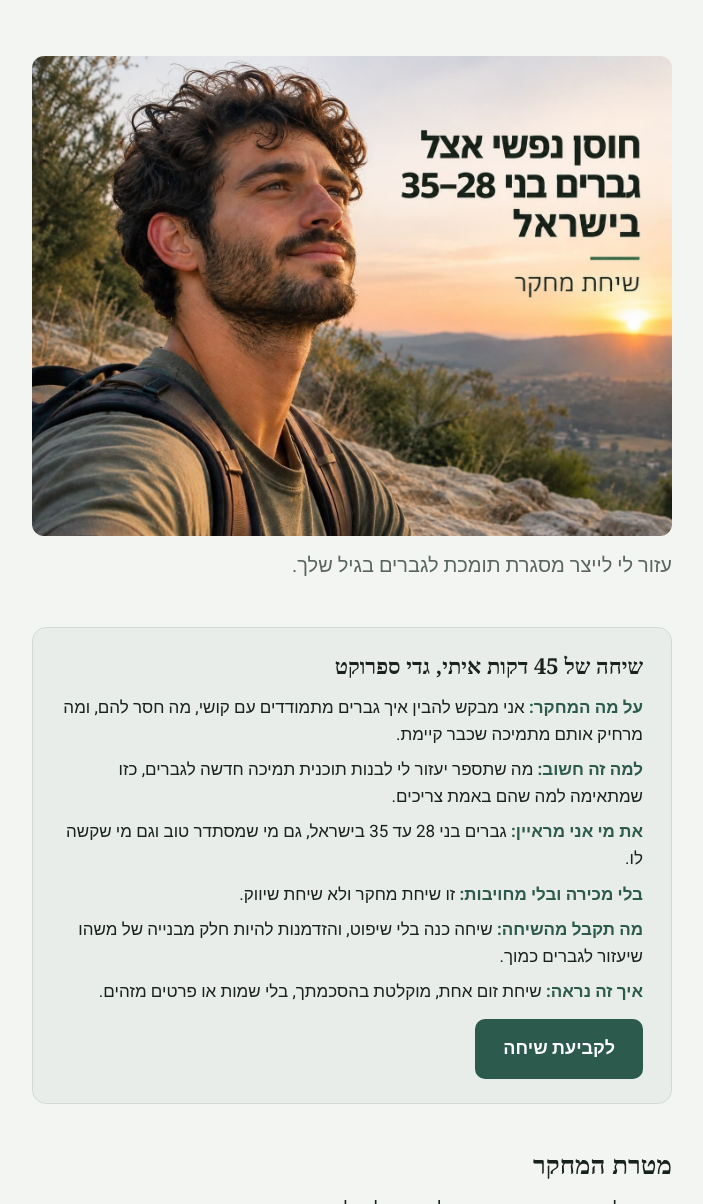
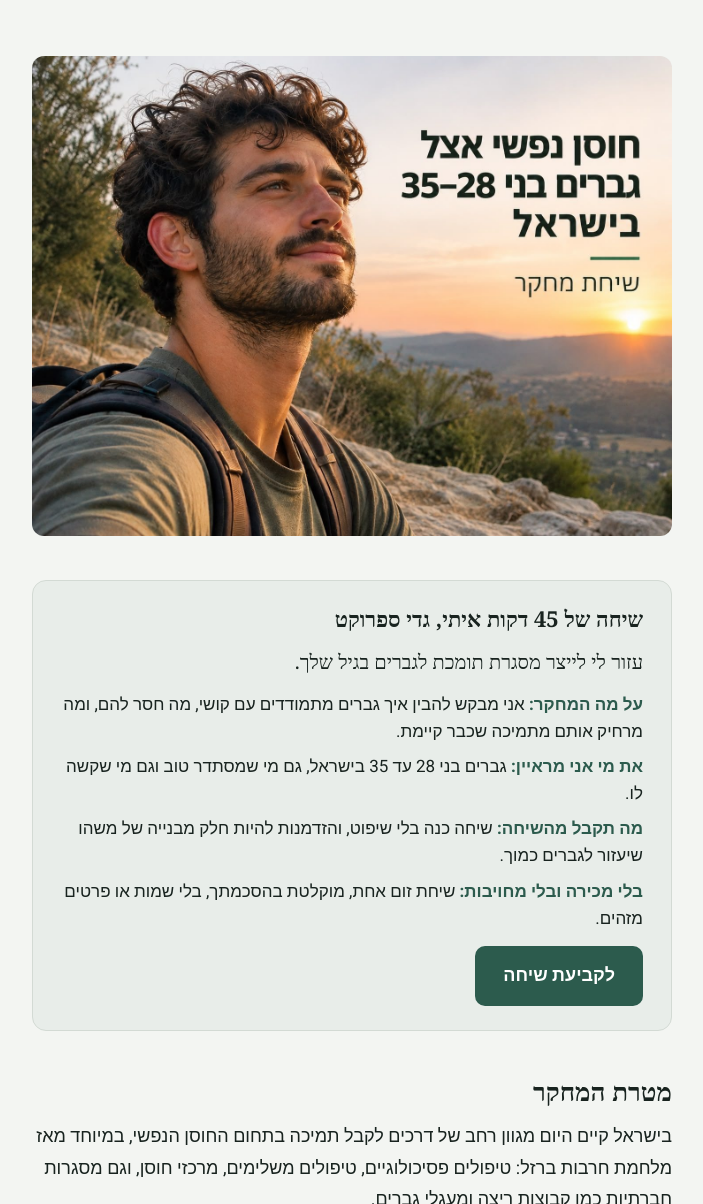
Before and after one commit to gadsprukt/interview, a plain HTML site: page index.html in a window 1280 px wide. Shown: the top 1204 px of the page, without its empty margins (288-991 px from the left). Drawn offline with Linux system fonts and the light colour scheme; a web font is replaced by a local one.

Commit message:
Slim the top summary box to four points and move the supporting line into it
Co-Authored-By: Claude Sonnet 5.5 <noreply@anthropic.com>
Claude-Session: https://claude.ai/code/session_0112rf9itDaMfPvcN6wXpraD

```diff
--- a/index.html
+++ b/index.html
@@ -55,7 +55,7 @@ p{margin:0}
 .photo img{width:100%;height:100%;object-fit:cover;display:block}
 .hero{font-size:0;line-height:0}
 .hero img{width:100%;height:auto;display:block;border-radius:12px}
-.lede{color:var(--muted);font-size:20px}
+.box-lede{font-family:var(--display);font-size:20px;line-height:1.5;color:var(--ink)}
 section{display:flex;flex-direction:column;gap:14px}
 a{color:var(--accent)}
 .summary{background:var(--panel);border:1px solid var(--line);border-radius:14px;padding:24px 28px}
@@ -76,19 +76,17 @@ a{color:var(--accent)}
 <main>
   <header class="head">
     <h1 class="hero"><img src="header.jpg" alt="חוסן נפשי אצל גברים בני 28–35 בישראל: שיחת מחקר" width="1448" height="1086"></h1>
-    <p class="lede">עזור לי לייצר מסגרת תומכת לגברים בגיל שלך.</p>
   </header>
 
   <aside class="summary" aria-label="בקצרה">
     <div class="summary-body">
     <h2>שיחה של 45 דקות איתי, גדי ספרוקט</h2>
+    <p class="box-lede">עזור לי לייצר מסגרת תומכת לגברים בגיל שלך.</p>
     <ul>
       <li><b>על מה המחקר:</b> אני מבקש להבין איך גברים מתמודדים עם קושי, מה חסר להם, ומה מרחיק אותם מתמיכה שכבר קיימת.</li>
-      <li><b>למה זה חשוב:</b> מה שתספר יעזור לי לבנות תוכנית תמיכה חדשה לגברים, כזו שמתאימה למה שהם באמת צריכים.</li>
       <li><b>את מי אני מראיין:</b> גברים בני 28 עד 35 בישראל, גם מי שמסתדר טוב וגם מי שקשה לו.</li>
-      <li><b>בלי מכירה ובלי מחויבות:</b> זו שיחת מחקר ולא שיחת שיווק.</li>
       <li><b>מה תקבל מהשיחה:</b> שיחה כנה בלי שיפוט, והזדמנות להיות חלק מבנייה של משהו שיעזור לגברים כמוך.</li>
-      <li><b>איך זה נראה:</b> שיחת זום אחת, מוקלטת בהסכמתך, בלי שמות או פרטים מזהים.</li>
+      <li><b>בלי מכירה ובלי מחויבות:</b> שיחת זום אחת, מוקלטת בהסכמתך, בלי שמות או פרטים מזהים.</li>
     </ul>
     <a class="btn" href="https://calendar.app.google/1SkK6T7nZnCSAHB18" target="_blank" rel="noopener">לקביעת שיחה</a>
   </div>
```
